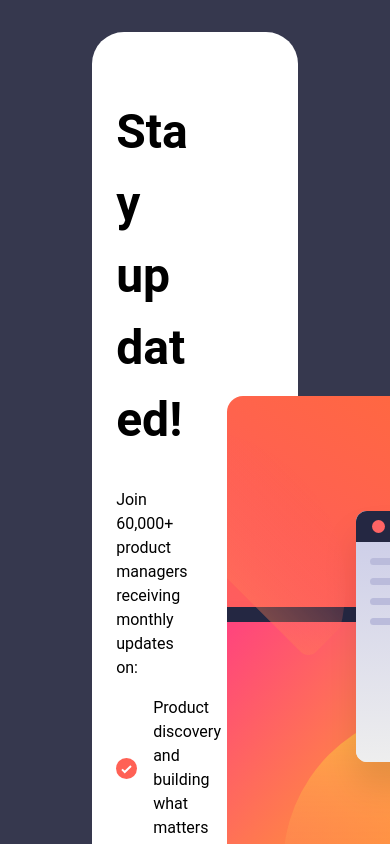
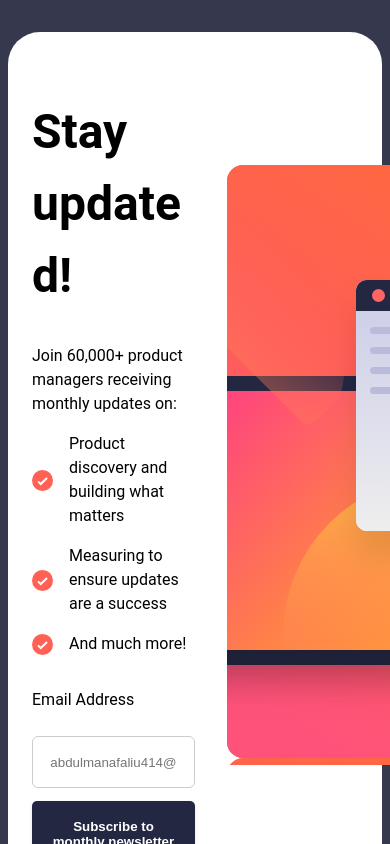
Before and after one commit to abmanaf/Newsletter-sign-up, a React (Vite) app: page / in a window 390 px wide. Shown: the top 844 px of the page. Built offline with nearby package versions, Linux system fonts and the light colour scheme.

Commit message:
minor cahnges

```diff
--- a/src/App.css
+++ b/src/App.css
@@ -17,6 +17,8 @@
 }
 .second-container {
   width: 50%;
+  height: auto;
+  background-image: url("/src/assets/images/illustration-sign-up-desktop.svg");
 }
 input {
   width: 100%;
@@ -50,3 +52,14 @@ button:hover,
 .forms {
   margin-top: 2em;
 }
+@media only screen and (max-width: 500px) {
+  .main-container {
+    background-color: white;
+    width: 100%;
+    height: auto;
+    margin: 0 auto;
+    margin-top: 2em;
+    border-radius: 2em;
+    padding: 2em 1.5em;
+  }
+}
```
